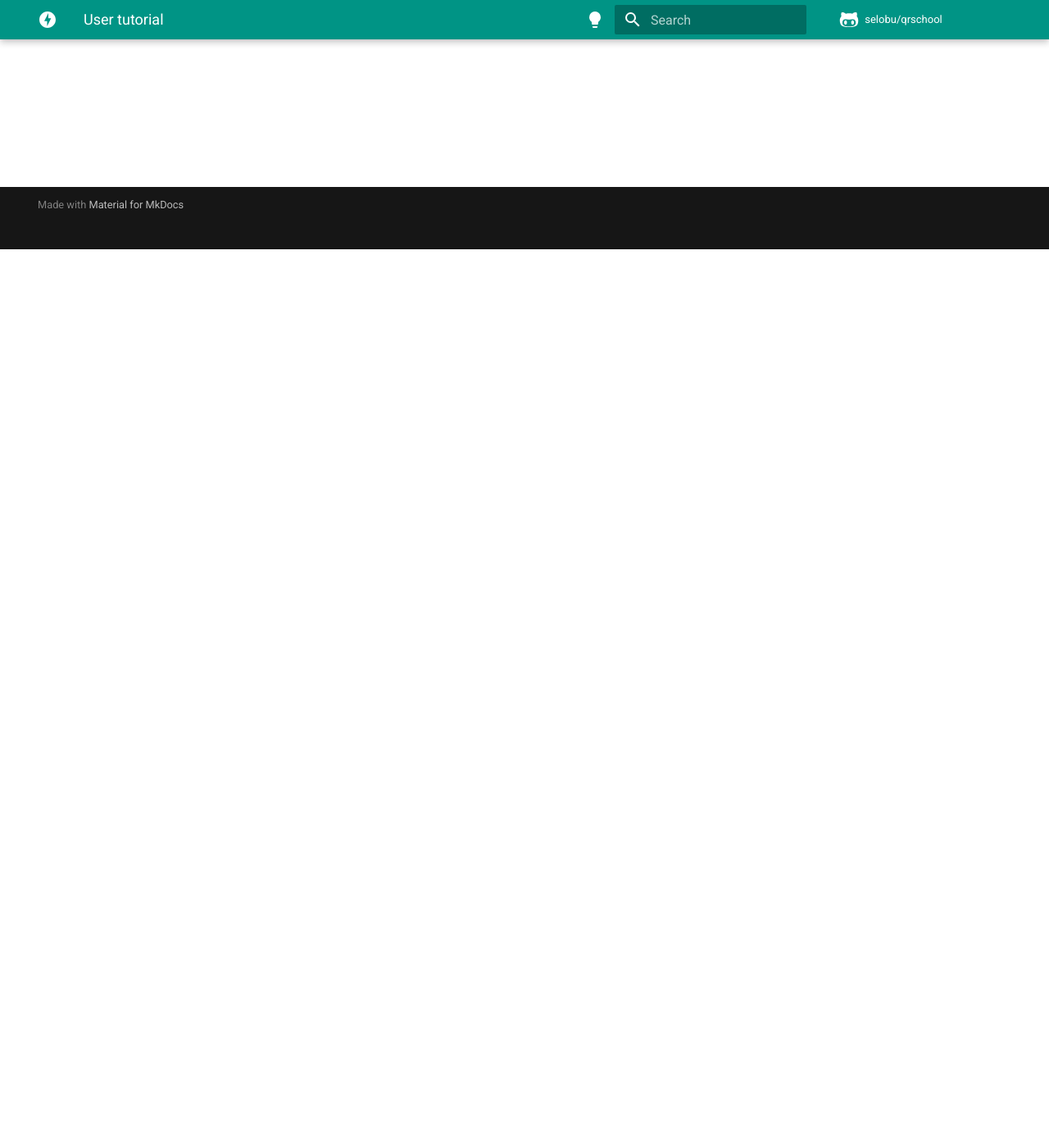
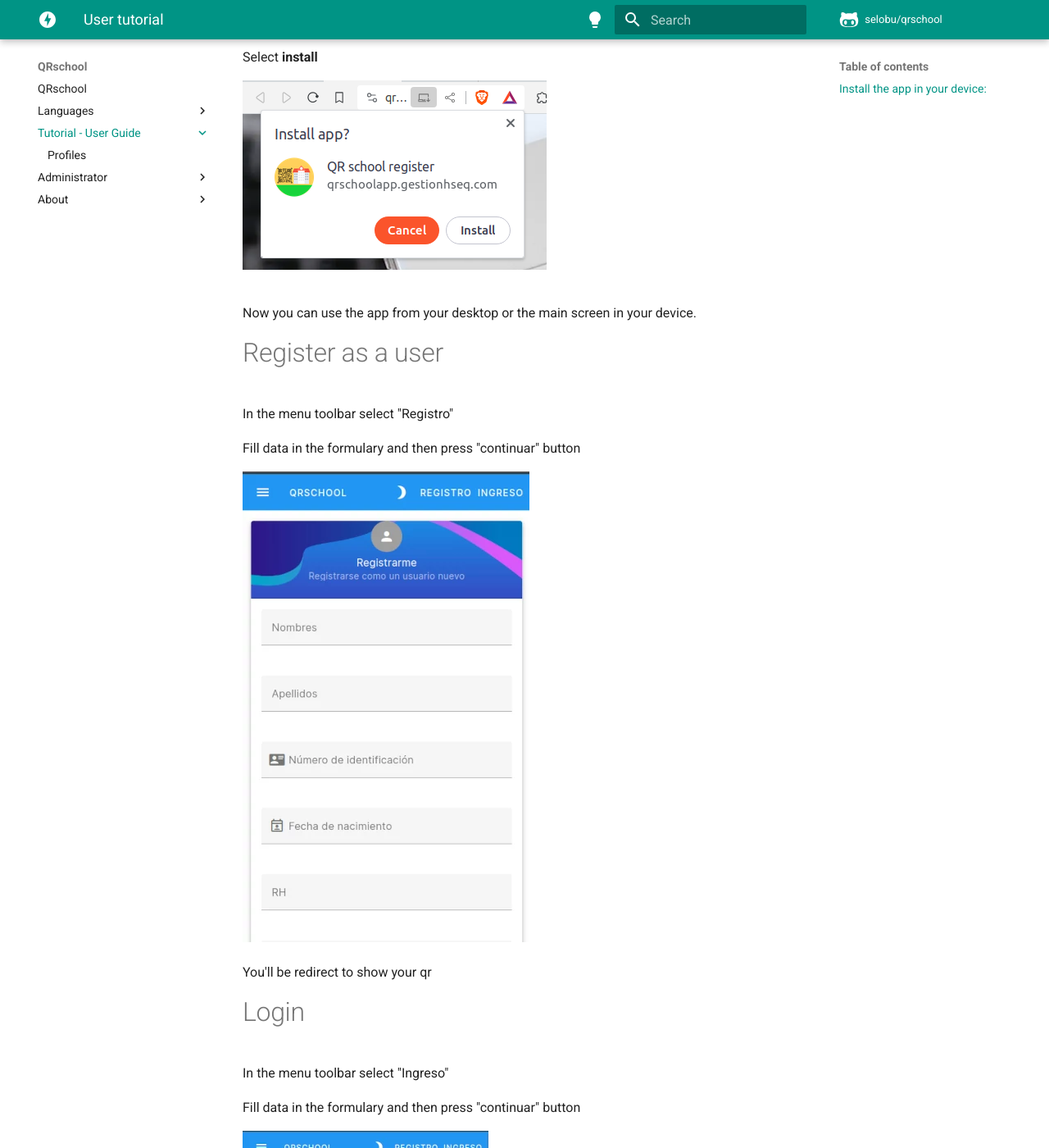
Before and after one commit to selobu/qrschool, an MkDocs documentation site: the page built from docs/en/docs/user/index.md, in a window 1280 px wide and 1400 px high, scrolled down 1096 px. Shown: the whole window at 82% size. Built offline with MkDocs 1.6.1 and Material for MkDocs 9.7.7, drawn with Linux system fonts in a browser that asks for light colours; comment, search, counter and statistics services are not loaded; some of the changed text lies outside the part shown.

Commit message:
docs: :memo: update index content

```diff
--- a/docs/en/docs/user/index.md
+++ b/docs/en/docs/user/index.md
@@ -1,3 +1,49 @@
 # User tutorial
 
-Describe the app use
+This software is a progressive web application so you can run it in most devices including computer, mobile devices, also you will allways have the last version.
+
+Please visit [QRSchool app](https://qrschoolapp.gestionhseq.com)
+
+![home](home.webp)
+
+## Install the app in your device:
+
+
+=== "Pc & laptop"
+
+    Select "Intall Qr" button from navigation bar
+
+    ![brave](brave_install.webp)
+
+    Select **install**
+
+    ![Brave confirmation](brave_confirmation.png)
+
+
+=== "Mobile device"
+
+    In the menu select install option
+
+    ![Mobile](mobile_divice_intall.webp)
+
+    ![mobile confirmation](mobile_confirmation.webp)
+
+Now you can use the app from your desktop or the main screen in your device.
+
+# Register as a user
+
+In the menu toolbar select "Registro"
+
+Fill data in the formulary and then press "continuar" button
+
+![Register](register_formulary.webp)
+
+You'll be redirect to show your qr
+
+# Login
+
+In the menu toolbar select "Ingreso"
+
+Fill data in the formulary and then press "continuar" button
+
+![Login](login.webp)
```
Also changed, not shown: docs/en/docs/user/brave_confirmation.png (added), docs/en/docs/user/brave_install.webp (added), docs/en/docs/user/home.webp (added), docs/en/docs/user/login.webp (added), docs/en/docs/user/mobile_confirmation.webp (added), docs/en/docs/user/mobile_divice_intall.webp (added), docs/en/docs/user/register_formulary.webp (added).
